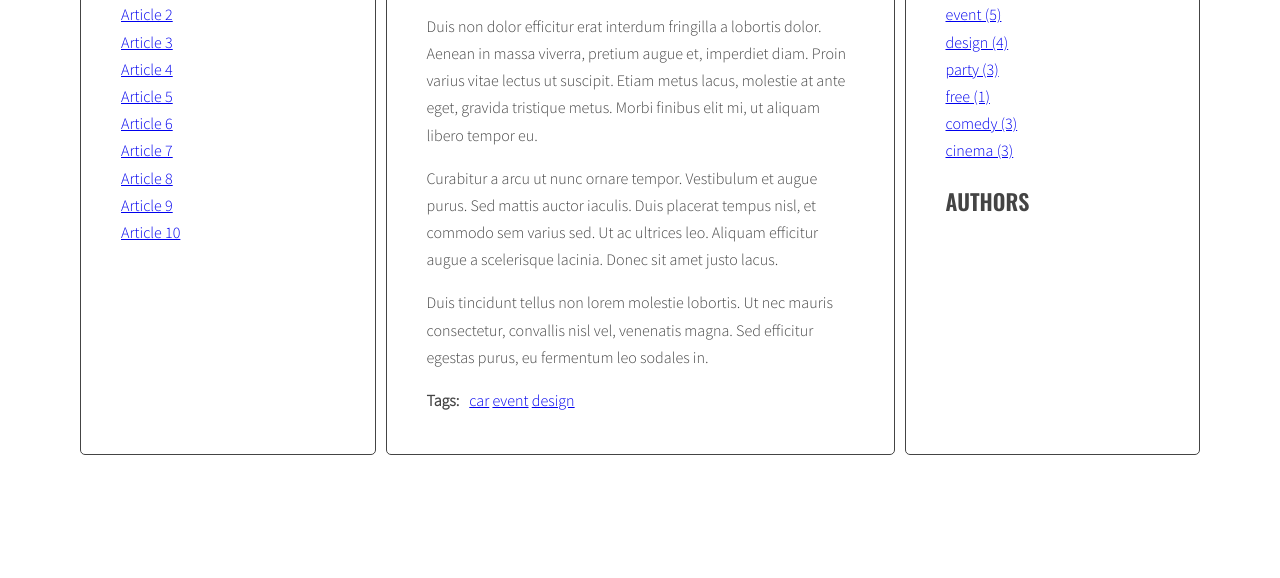
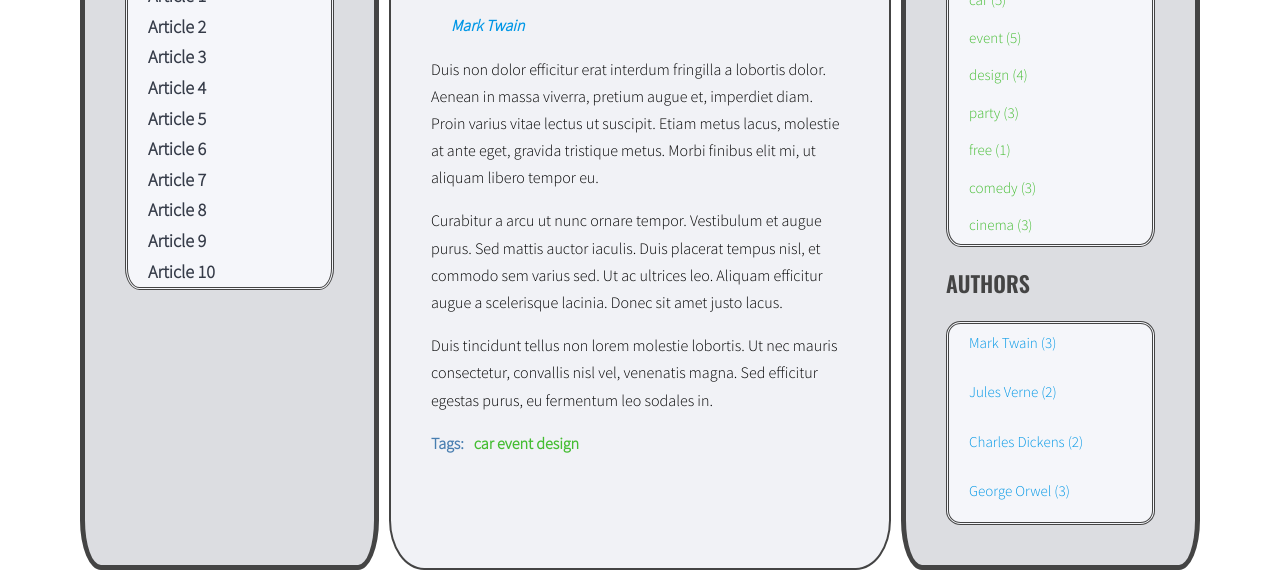
Before and after one commit to PabloFibo/javascript-blog, a website: page index.html in a window 1280 px wide. Shown: the part 384-962 px from the top of the page. Before the commit the page ends 847 px from the top, so only its background shows below. Drawn offline with nearby package versions, Linux system fonts and the light colour scheme.

Commit message:
Add fixed authors handlerbar, styled site content

```diff
--- a/js/script.js
+++ b/js/script.js
@@ -7,6 +7,7 @@ const templates = {
   tagCloudLink: Handlebars.compile(document.querySelector('#template-tag-cloud').innerHTML),
   authorCloudLink: Handlebars.compile(document.querySelector('#template-author-cloud').innerHTML)
 };
+
 const optArticleSelector = '.post',
   optTitleSelector = '.post-title',
   optTitleListSelector = '.titles',
@@ -18,81 +19,114 @@ const optArticleSelector = '.post',
   optAuthorListSelector = '.authors';
 
 const titleClickHandler = function() {
+
   event.preventDefault();
+
   const activeLinks = document.querySelectorAll('.titles a.active');
+
   for (let activeLink of activeLinks) {
     activeLink.classList.remove('active');
   }
+
   const clickedElement = this;
   clickedElement.classList.add('active');
   const activeArticles = document.querySelectorAll('.posts .active');
+
   for (let activeArticle of activeArticles) {
     activeArticle.classList.remove('active');
   }
+
   const articleSelector = clickedElement.getAttribute('href');
   const targetArticle = document.querySelector(articleSelector);
   targetArticle.classList.add('active');
 };
+
 function generateTitleLinks(customSelector = '') {
   const titleList = document.querySelector(optTitleListSelector);
   titleList.innerHTML = '';
+
   let html = '';
   const articles = document.querySelectorAll(optArticleSelector + customSelector);
+
   for (let article of articles) {
     const articleId = article.getAttribute('id');
     const articleTitle = article.querySelector(optTitleSelector).innerHTML;
-    const linkHTMLData = {id: articleId, title: articleTitle};
+
+    const linkHTMLData = {
+      id: articleId,
+      title: articleTitle
+    };
+
     const linkHTML = templates.articleLink(linkHTMLData);
     html = html + linkHTML;
   }
+
   titleList.innerHTML = html;
   const links = document.querySelectorAll('.titles a');
+
   for (let link of links) {
     link.addEventListener('click', titleClickHandler);
   }
+
 }
+
 generateTitleLinks();
 
 function calculateTagsParams(tags) {
   const params = {
-    max : 0,
-    min : 999999,
+    max: 0,
+    min: 999999,
   };
+
   for (let tag in tags) {
     params.max = Math.max(tags[tag], params.max);
     params.min = Math.min(tags[tag], params.min);
     console.log(tag + ' is used ' + tags[tag] + ' times');
   }
+
   return params;
 }
+
 function calculateTagClass(count, params) {
-  const classNumber = Math.floor(((count - params.min) / (params.max - params.min)) * optCloudClassCount + 1 );
+  const classNumber = Math.floor(((count - params.min) / (params.max - params.min)) * optCloudClassCount + 1);
+
   return optCloudClassPrefix + classNumber;
 }
+
 function generateTags() {
   let allTags = {};
   const articles = document.querySelectorAll(optArticleSelector);
+
   for (let article of articles) {
     const tagsWrapper = article.querySelector(optArticleTagsSelector);
     tagsWrapper.innerHTML = '';
+
     let html = '';
     const articleTags = article.getAttribute('data-tags');
     const articleTagsArray = articleTags.split(' ');
+
     for (let tag of articleTagsArray) {
-      const tagsHTMLData = {id: tag, title: tag};
+      const tagsHTMLData = {
+        id: tag,
+        title: tag
+      };
+
       const tagsHTML = templates.tagLink(tagsHTMLData);
       html = html + ' ' + tagsHTML;
-      if(!allTags.hasOwnProperty(tag)){
-        allTags[tag] = 1 ;
+      if (!allTags.hasOwnProperty(tag)) {
+        allTags[tag] = 1;
       } else {
         allTags[tag]++;
       }
     }
     tagsWrapper.innerHTML = html;
   }
-  const tagList = document.querySelector(optTagsListSelector);    // .tags
+  const tagList = document.querySelector(optTagsListSelector); // .tags
   const tagsParams = calculateTagsParams(allTags);
-  let allTagsData = { tags: [] };
+  let allTagsData = {
+    tags: []
+  };
+
   for (let tag in allTags) {
     //const tagLinkHTML = '<li><a class=' + calculateTagClass(allTags[tag], tagsParams) + ' href="#tag-' + tag + '"><span>' + tag + '</span></a></li>';
     allTagsData.tags.push({
@@ -101,108 +135,152 @@ function generateTags() {
       className: calculateTagClass(allTags[tag], tagsParams)
     });
   }
+
   tagList.innerHTML = templates.tagCloudLink(allTagsData);
   const tagsLinks = document.querySelectorAll('.list .list-horizontal');
+
   for (let link of tagsLinks) {
     link.addEventListener('click', titleClickHandler);
   }
+
 }
+
 generateTags();
 
 function tagClickHandler(event) {
+
   event.preventDefault();
+
   const clickedElement = this;
   const href = clickedElement.getAttribute('href');
   const tag = href.replace('#tag-', '');
   const allTags = document.querySelectorAll('a.active[href^="#tag-"]');
+
   for (let activeTag of allTags) {
     activeTag.classList.remove('active');
   }
+
   const tagLink = document.querySelectorAll('a[href^="#tag-"]');
+
   for (let linkTag of tagLink) {
     linkTag.classList.add('active');
   }
+
   generateTitleLinks('[data-tags~="' + tag + '"]');
+
 }
+
 function addClickListenersToTags() {
   const tagLinks = document.querySelectorAll('a[href^="#tag-"]');
+
   for (let linkTag of tagLinks) {
     linkTag.addEventListener('click', tagClickHandler);
   }
+
 }
+
 addClickListenersToTags();
 
 function calculateAuthorsParams(authors) {
   const params = {
-    max : 0,
-    min : 999999,
+    max: 0,
+    min: 999999,
   };
+
   for (let author in authors) {
     params.max = Math.max(authors[author], params.max);
     params.min = Math.min(authors[author], params.min);
     console.log(author + ' is used ' + authors[author] + ' times');
   }
+
   return params;
 }
+
 function calculateAuthorClass(count, params) {
-  const classNumber = Math.floor(((count - params.min) / (params.max - params.min)) * optCloudClassCount + 1 );
+  const classNumber = Math.floor(((count - params.min) / (params.max - params.min)) * optCloudClassCount + 1);
+
   return optCloudClassPrefix + classNumber;
 }
+
 function generateAuthors() {
   let allAuthors = {};
-  const articles = document.querySelectorAll(optArticleSelector);       // .post
+  const articles = document.querySelectorAll(optArticleSelector); // .post
+
   for (let article of articles) {
-    const authorElement = article.querySelector(optArticleAuthorSelector);  // .post-author
+    const authorElement = article.querySelector(optArticleAuthorSelector); // .post-author
     let html = '';
     const author = article.getAttribute('data-author');
-    const authorHTMLData = {id: author, title: author};
+
+    const authorHTMLData = {
+      id: author,
+      title: author
+    };
+
     const linkHTML = templates.authorLink(authorHTMLData);
     html = html + linkHTML;
-    if(!allAuthors.hasOwnProperty(author)){
-      allAuthors[author] = 1 ;
+
+    if (!allAuthors.hasOwnProperty(author)) {
+      allAuthors[author] = 1;
     } else {
       allAuthors[author]++;
     }
+
     authorElement.innerHTML = html;
+
   }
-  const authorList = document.querySelector(optAuthorListSelector);     // .authors
+
+  const authorList = document.querySelector(optAuthorListSelector); // .authors
   const authorsParams = calculateAuthorsParams(allAuthors);
-  let allAuthorsData = { authors: [] };
-  // let allAuthorsHTML = '';
+
+  let allAuthorsData = {
+    authors: []
+  };
+
   for (let author in allAuthors) {
-    //const authorLinkHTML = '<li><a class=' + calculateAuthorClass(allAuthors[author], authorsParams) + ' href="#author-' + author + '"><span>' + author + '</span></a></li>';
-
-    //allAuthorsHTML += authorLinkHTML + ' (' + allAuthors[author] + ') ';
     allAuthorsData.authors.push({
       author: author,
       count: allAuthors[author],
       className: calculateAuthorClass(allAuthors[author], authorsParams)
     });
+
   }
-  //authorList.innerHTML = allAuthorsHTML;
+
   authorList.innerHTML = templates.authorCloudLink(allAuthorsData);
+
 }
+
 generateAuthors();
 
 function authorClickHandler(event) {
+
   event.preventDefault();
+
   const clickedElement = this;
   const href = clickedElement.getAttribute('href');
   const author = href.replace('#author-', '');
   const allAuthors = document.querySelectorAll('a.active[href^="#author-"]');
+
   for (let activeAuthor of allAuthors) {
     activeAuthor.classList.remove('active');
   }
+
   const authorHref = document.querySelectorAll('a[href="' + href + '"]');
+
   for (let linkAuthor of authorHref) {
     linkAuthor.classList.add('active');
   }
+
   generateTitleLinks('[data-author="' + author + '"]');
+
 }
+
 function addClickListenersToAuthors() {
   const authorsLinks = document.querySelectorAll('a[href^="#author-"]');
+
   for (let authorLink of authorsLinks) {
     authorLink.addEventListener('click', authorClickHandler);
   }
+
 }
+
 addClickListenersToAuthors();
--- a/package.json
+++ b/package.json
@@ -27,12 +27,14 @@
   "devDependencies": {
     "autoprefixer-cli": "^1.0.0",
     "browser-sync": "^2.26.7",
+    "copyfiles": "^2.1.1",
+    "eslint": "^6.5.1",
     "globstar": "^1.0.0",
     "mkdirp": "^0.5.1",
     "node-sass": "^4.12.0",
     "npm-run-all": "^4.1.5",
     "nu-html-checker": "^0.1.0",
-    "onchange": "^6.0.0",
+    "onchange": "^6.1.0",
     "stylelint": "^11.0.0",
     "stylelint-scss": "^3.11.1"
   }
--- a/sass/style.scss
+++ b/sass/style.scss
@@ -1,17 +1,14 @@
 @import url('https://fonts.googleapis.com/css?family=Oswald:400,600|Sacramento|Source+Sans+Pro:300&subset=latin-ext');
-
 /* Variables */
-
 $color-light: #fff;
 $color-dark: #444;
-
 $font-logo: 'Sacramento', cursive;
 $font-header: 'Oswald', sans-serif;
 $font-text: 'Source Sans Pro', sans-serif;
-
 /* Global */
-
-*, *::before, *::after {
+*,
+*::after,
+*::before {
   box-sizing: border-box;
 }
 
@@ -34,15 +31,14 @@ body {
   text-transform: uppercase;
   font-family: $font-header;
   font-weight: 600;
+
   span {
     text-transform: none;
     font-weight: 400;
     color: lighten($color-dark, 20%);
   }
 }
-
 /* Layout */
-
 .wrapper {
   display: flex;
   margin-left: 10px;
@@ -56,16 +52,15 @@ body {
   flex: 2 0 0;
 }
 
-.sidebar, .posts {
+.posts,
+.sidebar {
   background: $color-light;
   margin-right: 10px;
   padding: 40px;
   border: 1px solid $color-dark;
   border-radius: 5px;
 }
-
 /* Logo */
-
 .logo {
   font-family: $font-logo;
   font-weight: 400;
@@ -73,63 +68,143 @@ body {
   line-height: 1;
   text-align: center;
 }
-
 /* Lists */
-
 .list {
   list-style-type: none;
   margin: 0;
   padding: 0;
+
+  a {
+    text-decoration: none;
+  }
+
   .active {
     font-weight: bold;
   }
 }
 
 .list-horizontal {
+  font-size: 16px;
+  a {
+    color: #44bd32;
+
+  }
+
   li {
     display: inline-block;
+    font-weight: bold;
+
+  }
+}
+/* Authors */
+.authors {
+  background-color: #f5f6fa;
+  border-style: double;
+  border-radius: 7%;
+  font-size: 15px;
+  padding-left: 20px;
+
+  a {
+    font-weight: 550;
+    color: #0097e6;
+  }
+
+  li {
+    margin-bottom: 12px;
+    padding: 6px 0;
+  }
+}
+/* Post */
+.post {
+  display: none;
+
+  &.active {
+    display: block;
+    color: green;
   }
 }
 
-/* Authors */
-
-.authors {
-  li {
-    margin-bottom: 12px;
-  }
+.posts {
+  border-style: solid;
+  border-width: 2px;
+  border-radius: 7%;
+  background-color: #f1f2f6;
 }
 
-/* Post */
+.post-content {
+  color: black;
+}
 
-.post {
-  display: none;
-  &.active {
-    display: block;
-  }
+.post-title {
+  font-size: 30px;
+  color: black;
+  text-shadow: 2px 2px 2px green;
+
 }
 
 .post-author {
   font-style: italic;
+  list-style-type: none;
+  font-weight: bold;
+
+  a {
+    text-decoration: none;
+    color: #0097e6;
+    padding-left: 20px;
+  }
 }
 
 .post-tags {
   display: flex;
+
   p {
+    color: #487eb0;
     margin: 0 10px 0 0;
   }
 }
+/* sidebars */
+.sidebar {
+  background-color: #dcdde1;
+  border-style: solid;
+  border-width: 5px;
+  border-radius: 7%;
+}
 
+.sidebar .titles {
+  padding-left: 20px;
+  background-color: #f5f6fa;
+  border-style: double;
+  border-radius: 7%;
+  font-size: 18px;
+
+  a {
+    font-weight: 700;
+    color: #353b48;
+  }
+
+  .active {
+    color: green;
+    text-decoration: underline;
+  }
+}
 /* tag size */
+.sidebar .tags {
+  padding-left: 20px;
+  background-color: #f5f6fa;
+  border-style: double;
+  border-radius: 7%;
+  font-size: 15px;
 
-.sidebar .tags li {
-  text-decoration: none;
-  list-style-type: none;
+  a {
+    color: #44bd32;
+    font-weight: 550;
+  }
 
-  ul {
-    display: inline-block;
+  li {
+    padding: 6px 0;
   }
 }
 
-.tag-size-1 {
-  font-size: 15px;
+.tags .active  {
+    font-weight: bold;
 }
```
Also changed, not shown: index.html (+4 -4 lines), css/style.css, 2 other files.
